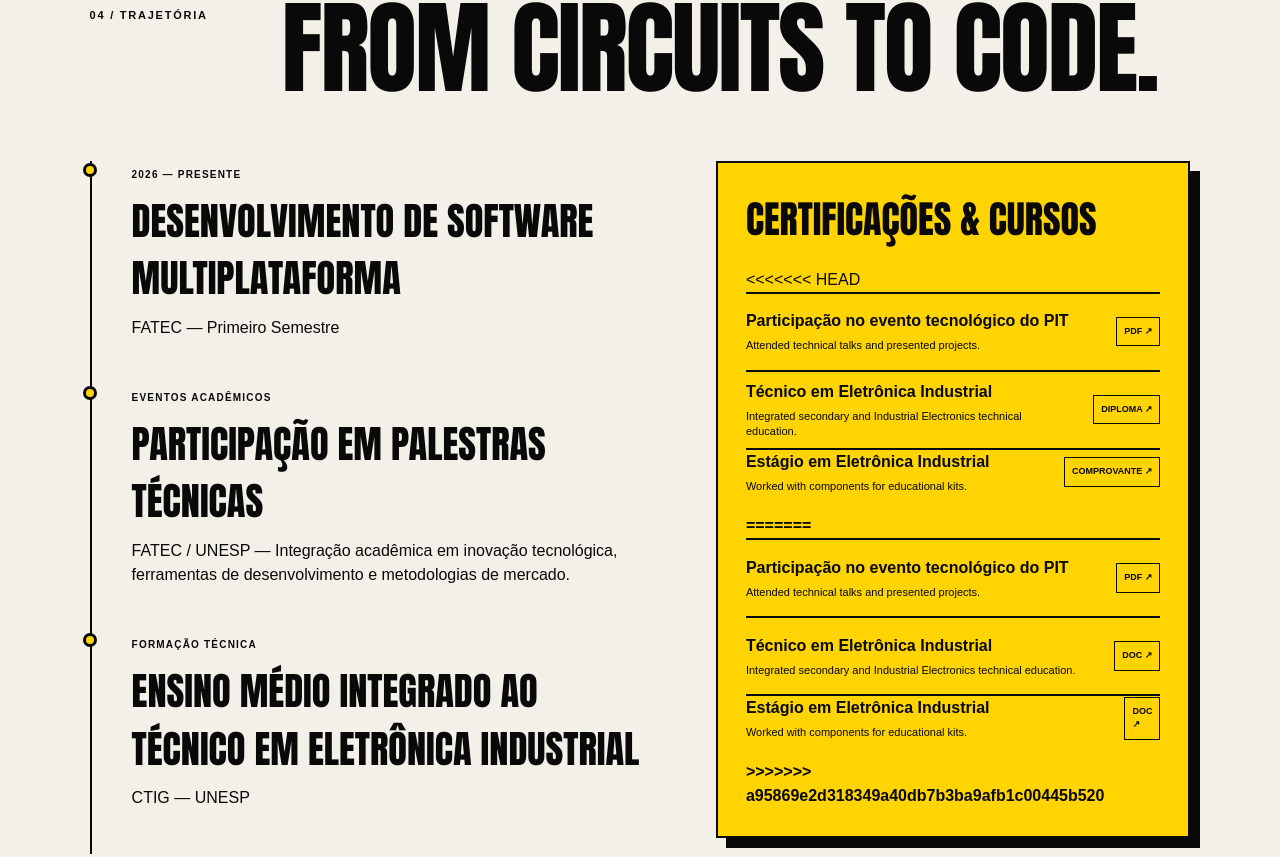
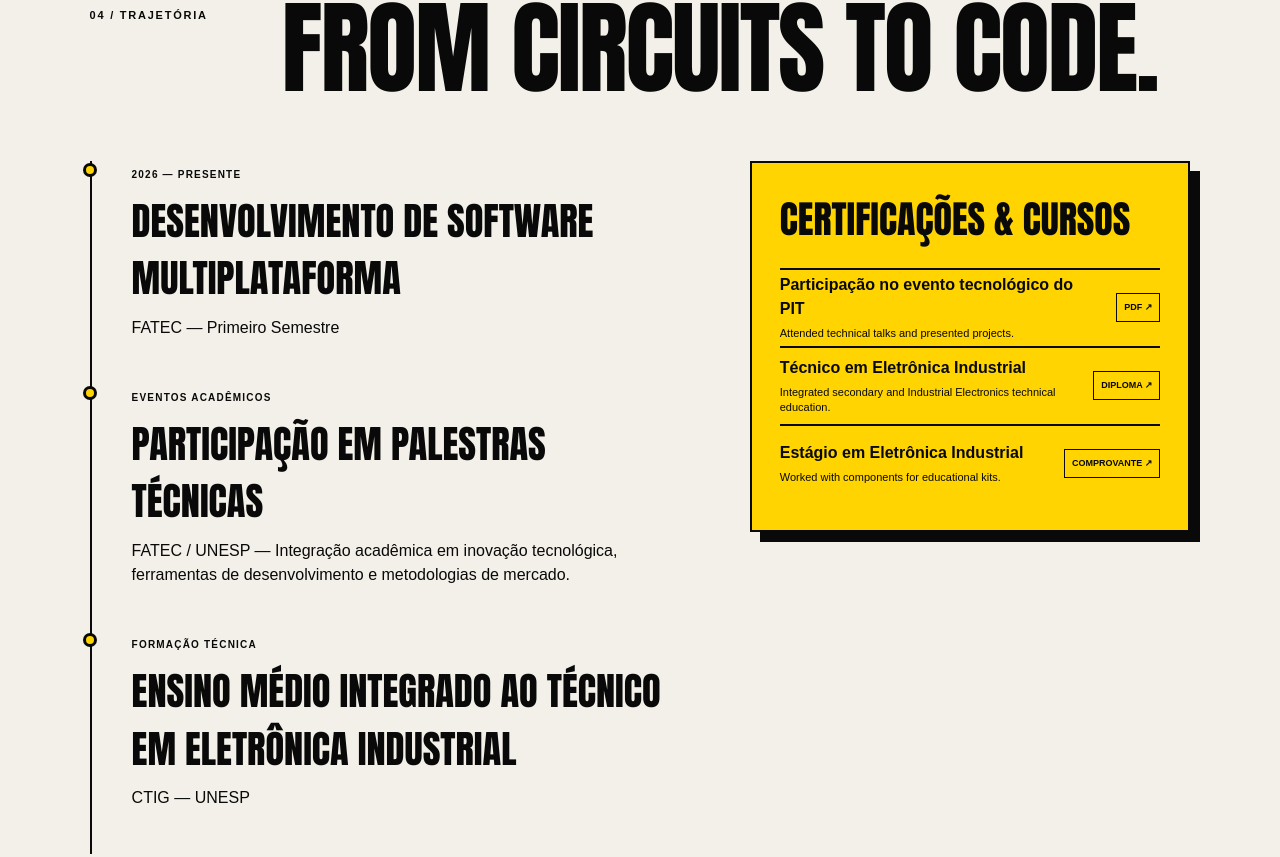
Before and after one commit to guilherme16092007/Portfolio-Guilherme-Ribeiro, a website: page index.html in a window 1280 px wide. Shown: the part 5172-6029 px from the top of the page. Drawn offline with Linux system fonts and the light colour scheme.

Commit message:
feat: coreecao de bugs

```diff
--- a/index.html
+++ b/index.html
@@ -248,7 +248,6 @@
                 </div>
                 <div class="credentials reveal">
                     <h3>Certificações & cursos</h3>
-<<<<<<< HEAD
                     <a href="documentos/certificado-pit.html" target="_blank" rel="noopener">
                         <span>Participação no evento tecnológico do PIT<small data-i18n="cert_d1">Participação em palestras técnicas e exposição de projetos.</small></span><b>PDF ↗</b>
                     </a>
@@ -257,16 +256,6 @@
                     </a>
                     <a href="documentos/comprovante-estagio.html" target="_blank" rel="noopener">
                         <span>Estágio em Eletrônica Industrial<small data-i18n="cert_d3">Atuação com componentes destinados a kits educacionais.</small></span><b>COMPROVANTE ↗</b>
-=======
-                    <a href="img/certificado-pit.pdf" target="_blank" rel="noopener" download="certificado-pit.pdf">
-                        <span>Participação no evento tecnológico do PIT<small data-i18n="cert_d1">Participação em palestras técnicas e exposição de projetos.</small></span><b>PDF ↗</b>
-                    </a>
-                    <a href="img/Imagem.png" target="_blank" rel="noopener">
-                        <span>Técnico em Eletrônica Industrial<small data-i18n="cert_d2">Ensino médio integrado ao técnico em Eletrônica Industrial.</small></span><b>DOC ↗</b>
-                    </a>
-                    <a href="img/Imagem (2).png" target="_blank" rel="noopener">
-                        <span>Estágio em Eletrônica Industrial<small data-i18n="cert_d3">Atuação com componentes destinados a kits educacionais.</small></span><b>DOC ↗</b>
->>>>>>> a95869e2d318349a40db7b3ba9afb1c00445b520
                     </a>
                 </div>
             </div>
```
